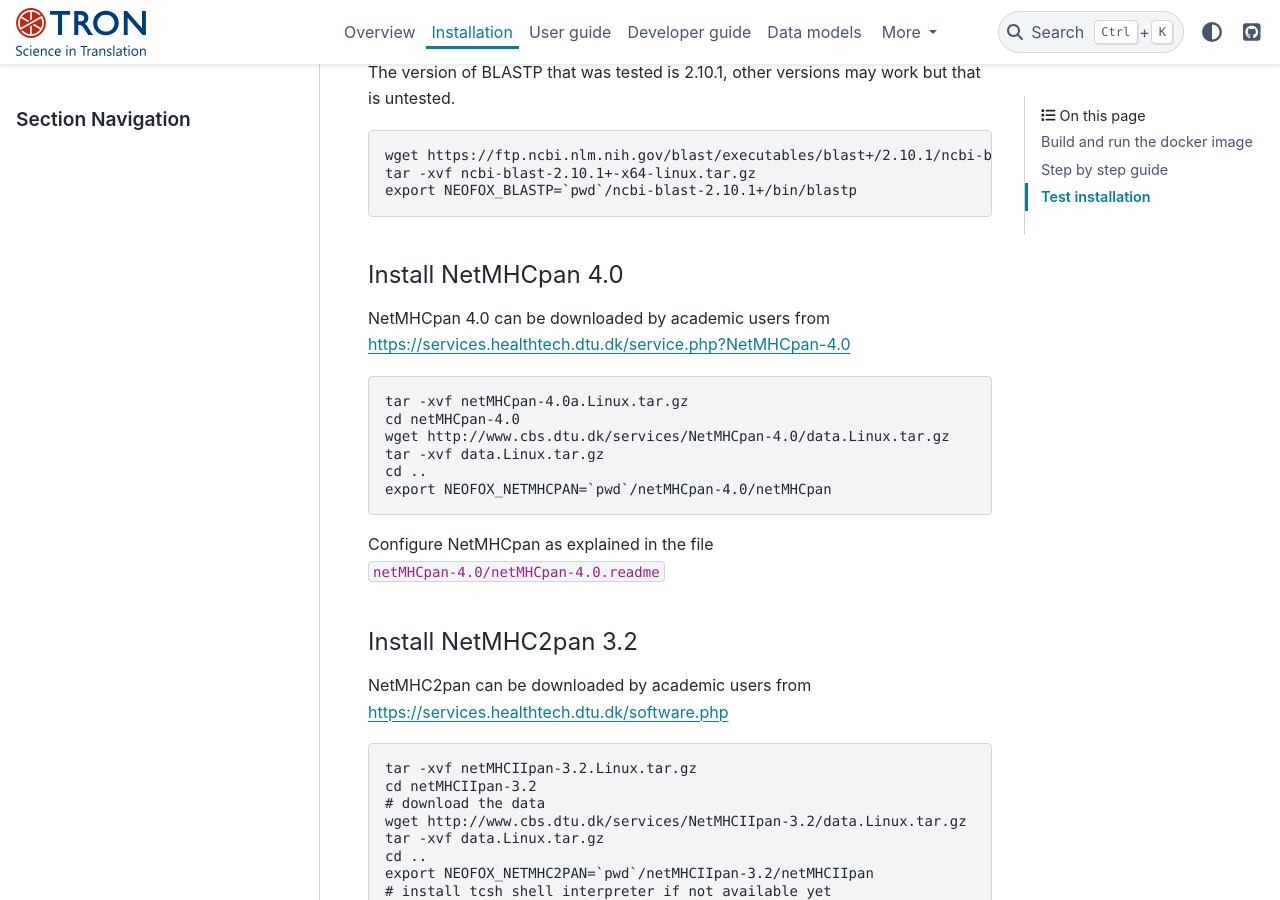
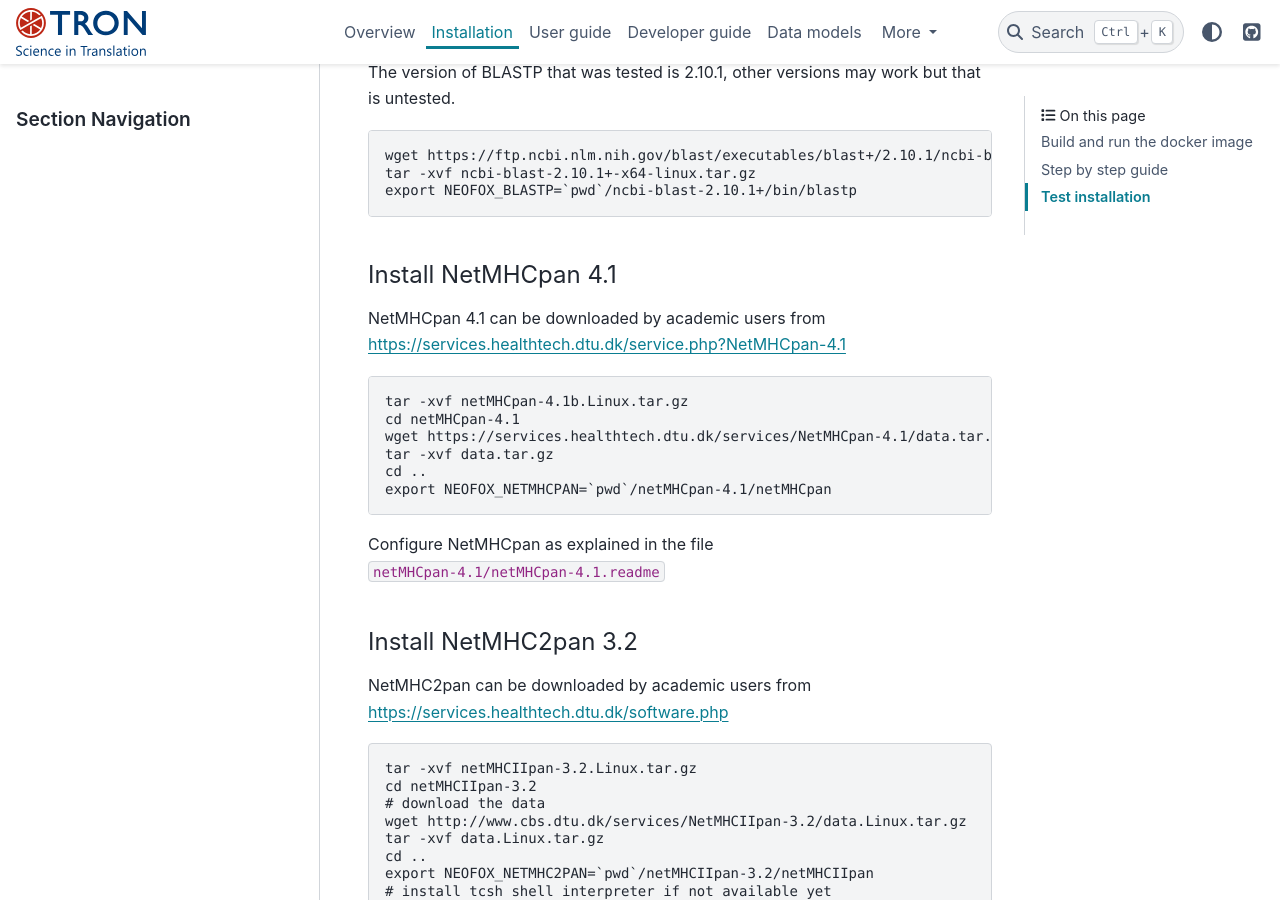
Before and after one commit to TRON-Bioinformatics/neofox, a Sphinx documentation site: the page built from docs/source/02_installation.md, in a window 1280 px wide and 900 px high, scrolled down 1590 px. Built offline with Sphinx 7.4.7 and the PyData theme 0.15.4, drawn with Linux system fonts in a browser that asks for light colours; some of the changed text lies outside the part shown.

Commit message:
update documentation to netmhcpan 4.1

````diff
--- a/docs/source/02_installation.md
+++ b/docs/source/02_installation.md
@@ -17,7 +17,7 @@ To download NetMHCpan and NetMHC2pan software each user must explicitly accept t
 distribute the software or provide a direct URL to download it. Please, make sure you download the right versions from
 the sites indicated below.
 
-- NetMHCpan 4.0: https://services.healthtech.dtu.dk/service.php?NetMHCpan-4.0 (`netMHCpan-4.0a.Linux.tar.gz`)
+- NetMHCpan 4.1: https://services.healthtech.dtu.dk/service.php?NetMHCpan-4.1 (`netMHCpan-4.1b.Linux.tar.gz`)
 - NetMHCIIpan 3.2: https://services.healthtech.dtu.dk/software.php (`netMHCIIpan-3.2.Linux.tar.gz`)
 
 Store these in the root folder of the repository, next to the `Dockerfile`. Do not rename the installer files.
@@ -57,20 +57,20 @@ tar -xvf ncbi-blast-2.10.1+-x64-linux.tar.gz
 export NEOFOX_BLASTP=`pwd`/ncbi-blast-2.10.1+/bin/blastp
 ```
 
-#### Install NetMHCpan 4.0
+#### Install NetMHCpan 4.1
 
-NetMHCpan 4.0 can be downloaded by academic users from https://services.healthtech.dtu.dk/service.php?NetMHCpan-4.0
+NetMHCpan 4.1 can be downloaded by academic users from https://services.healthtech.dtu.dk/service.php?NetMHCpan-4.1
 
 ```
-tar -xvf netMHCpan-4.0a.Linux.tar.gz
-cd netMHCpan-4.0
-wget http://www.cbs.dtu.dk/services/NetMHCpan-4.0/data.Linux.tar.gz
-tar -xvf data.Linux.tar.gz
+tar -xvf netMHCpan-4.1b.Linux.tar.gz
+cd netMHCpan-4.1
+wget https://services.healthtech.dtu.dk/services/NetMHCpan-4.1/data.tar.gz
+tar -xvf data.tar.gz
 cd ..
-export NEOFOX_NETMHCPAN=`pwd`/netMHCpan-4.0/netMHCpan
+export NEOFOX_NETMHCPAN=`pwd`/netMHCpan-4.1/netMHCpan
 ```
 
-Configure NetMHCpan as explained in the file `netMHCpan-4.0/netMHCpan-4.0.readme`
+Configure NetMHCpan as explained in the file `netMHCpan-4.1/netMHCpan-4.1.readme`
 
 
 #### Install NetMHC2pan 3.2
````
